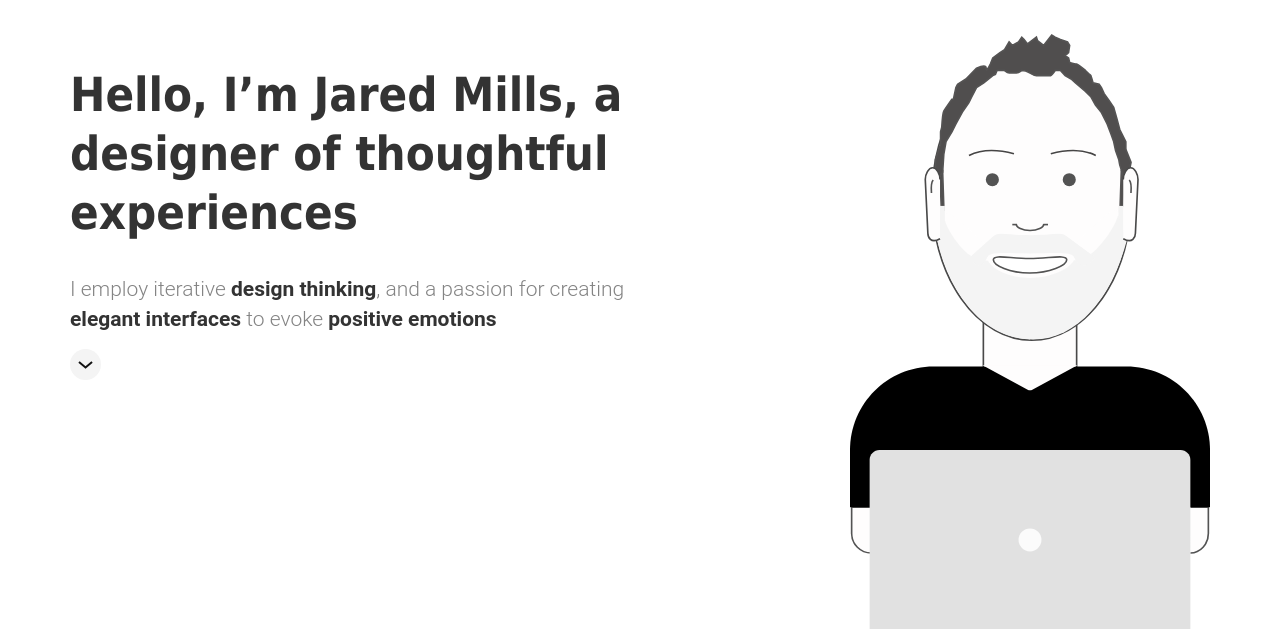
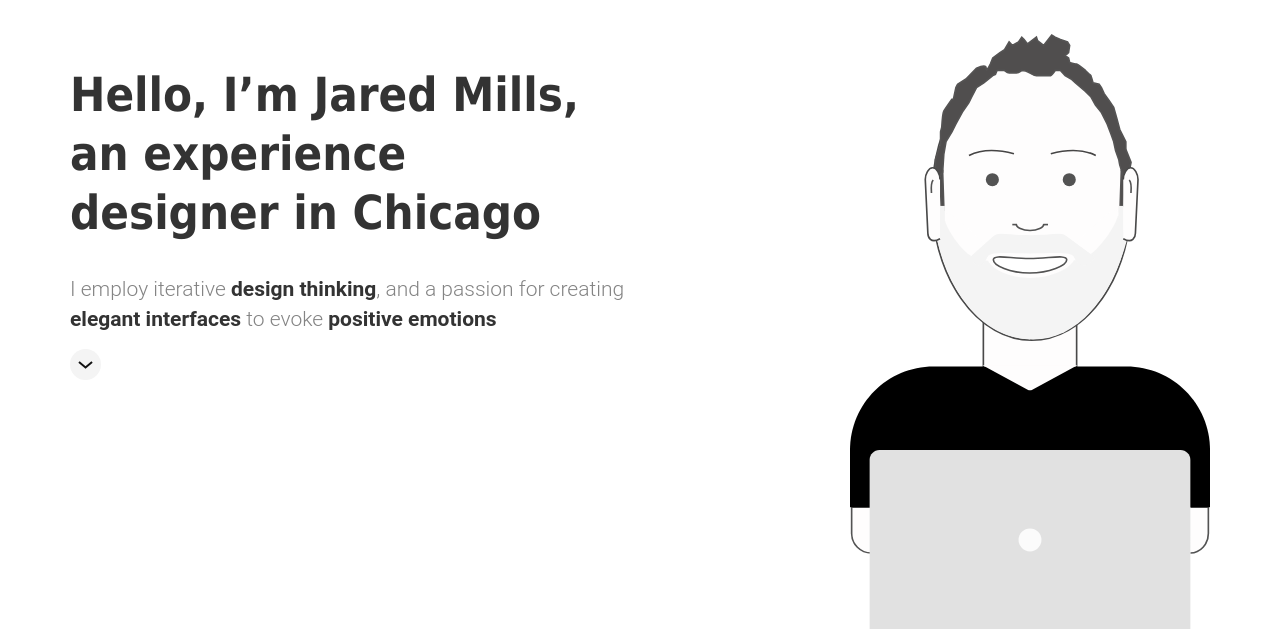
Before and after one commit to jmills312/portfolio, a PHP site: page / in a window 1280 px wide. Shown: the part 81-710 px from the top of the page. Run offline with PHP 8.4, Linux system fonts and the light colour scheme.

Commit message:
new stuff

```diff
--- a/index.php
+++ b/index.php
@@ -8,7 +8,7 @@
 	<div class="container">
 		<div class="row">
 			<div class="col-md-6">
-				<h1> Hello, I’m Jared Mills, a designer of thoughtful experiences</h1>
+				<h1> Hello, I’m Jared Mills, an experience designer in Chicago</h1>
 				<p>I employ iterative <span class="bold-inline">design thinking</span>, and a passion for creating <span class="bold-inline">elegant interfaces</span> to evoke <span class="bold-inline">positive emotions</span></p>
 				<div class="arrow bounce">
 				<a href="#two"><img src="assets/img/downArrow.svg"></a>
```
Also changed, not shown: assets/css/main.css (+3 -4 lines).
